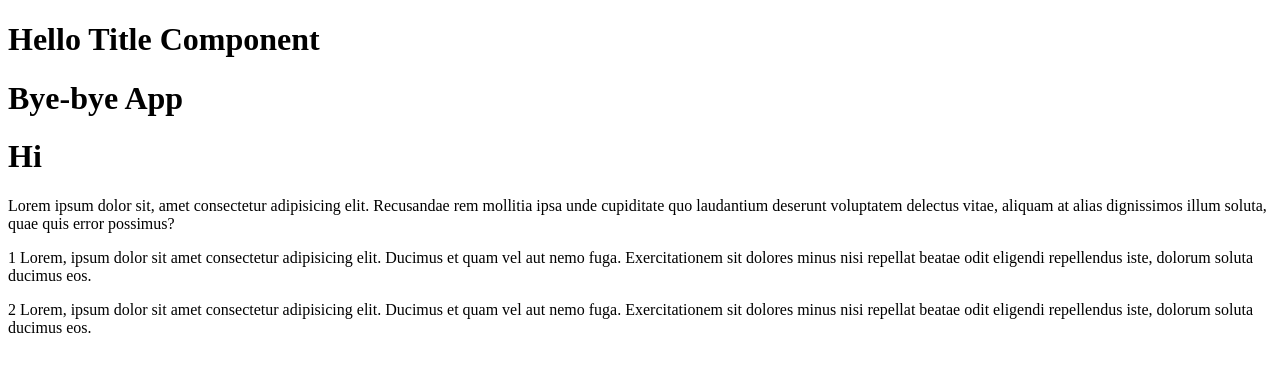
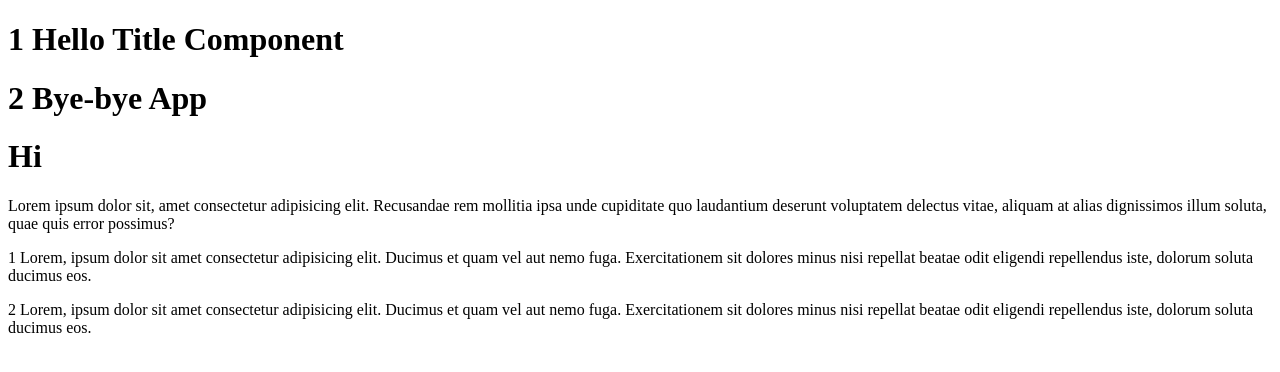
Before and after one commit to VarvaraProkhvatylo/react-shop-project-16-03, a React (Create React App) app: page / in a window 1280 px wide. Shown: the top 372 px of the page. Built offline with nearby package versions, Linux system fonts and the light colour scheme.

Commit message:
added number to props

```diff
--- a/src/index.tsx
+++ b/src/index.tsx
@@ -5,13 +5,14 @@ type HeaderProps = {
     leftPart: string //обов'язкове
     text?: string //необов'язкове
     rightPart?: string
+    order?: number
 }
 
 const Header = (props: HeaderProps) => {
     console.log(props)
     return (
         <h1>
-            {props.leftPart} {props.text} {props.rightPart}
+            {props.order} {props.leftPart} {props.text} {props.rightPart}
         </h1>
     )
 }
@@ -51,8 +52,13 @@ const Content1 = () => (
 const App = () => {
     return (
         <>
-            <Header leftPart="Hello" text="Title" rightPart="Component" />
-            <Header leftPart="Bye-bye" text="App" />
+            <Header
+                order={1}
+                leftPart="Hello"
+                text="Title"
+                rightPart="Component"
+            />
+            <Header order={2} leftPart="Bye-bye" text="App" />
             <Header leftPart="Hi" />
             <Content />
             <Content1 />
```
